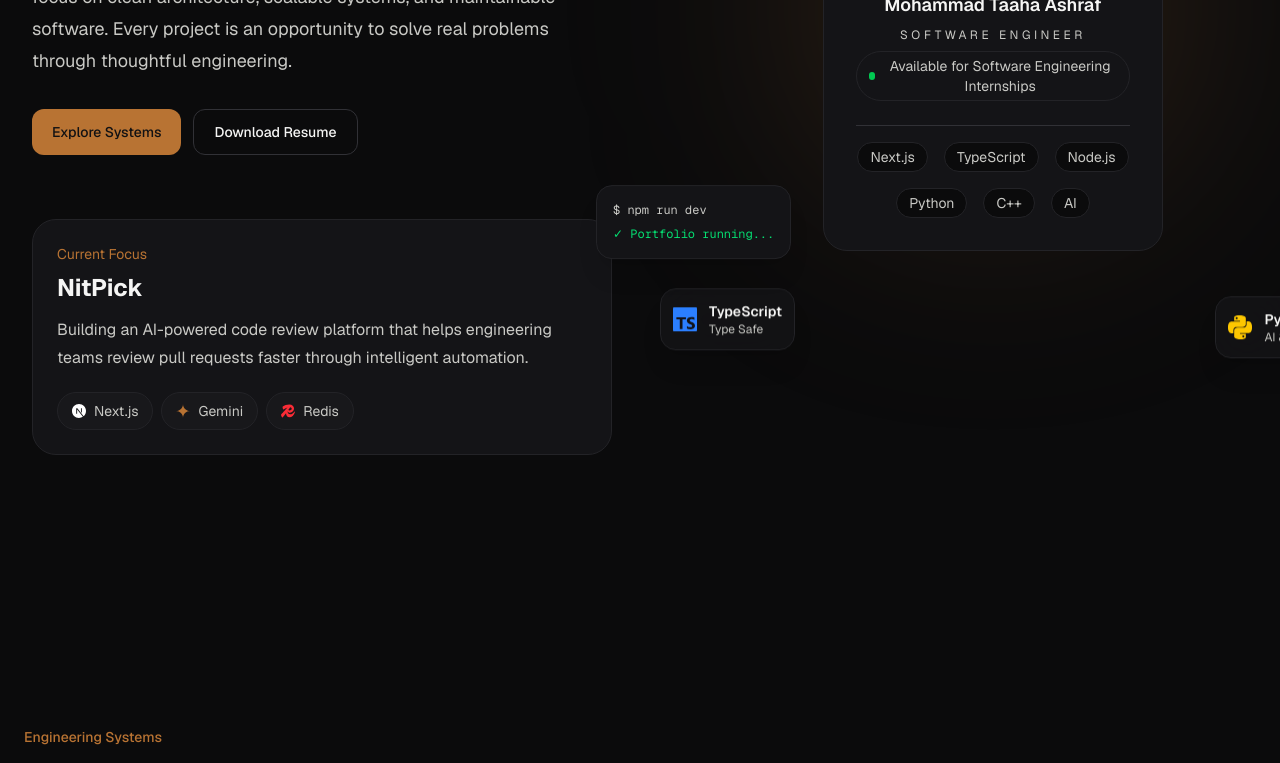
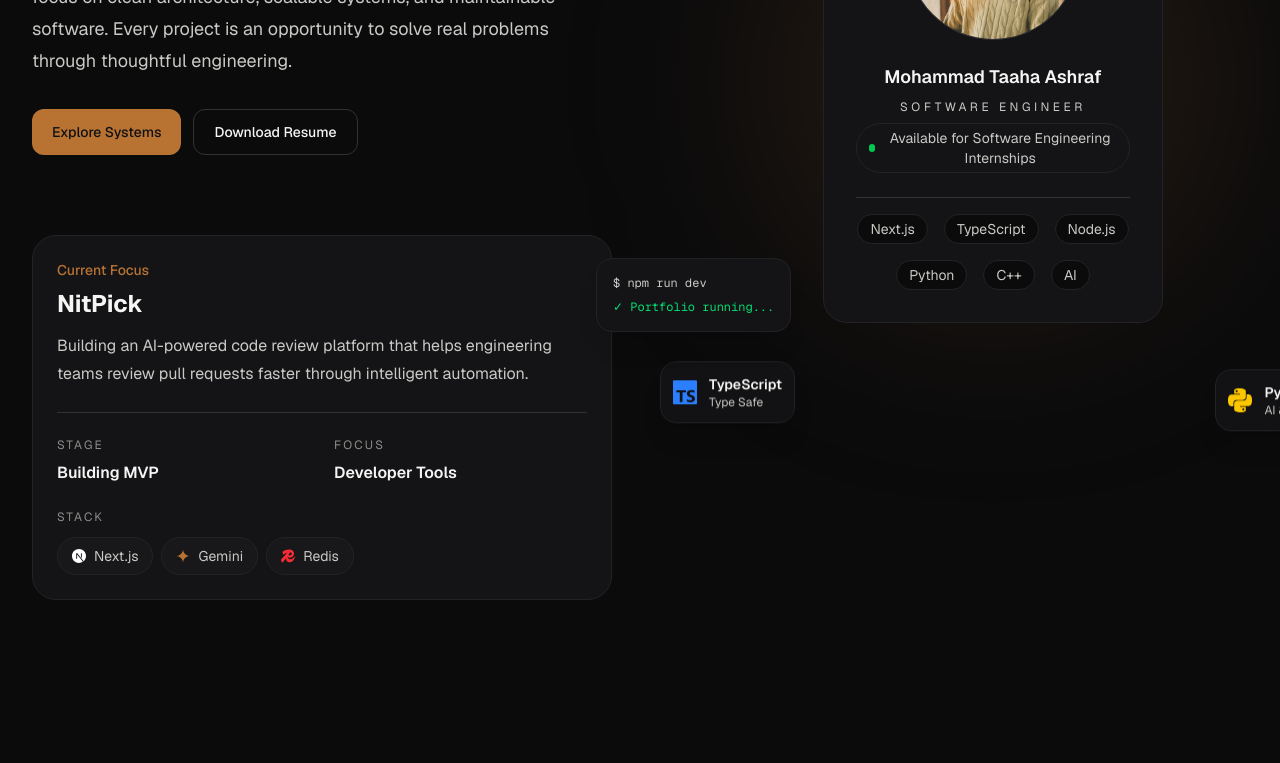
Before and after one commit to m-taaha/taaha-portfolio, a Next.js app: page / in a window 1280 px wide. Shown: the part 666-1429 px from the top of the page. Built offline with nearby package versions, Linux system fonts and the light colour scheme.

Commit message:
refactor(hero): redesign current focus section

```diff
--- a/app/components/sections/Hero/HeroOverview.tsx
+++ b/app/components/sections/Hero/HeroOverview.tsx
@@ -5,31 +5,61 @@
   return (
     <div
       className="
-        mt-8
+        mt-12
         rounded-3xl
         border
         border-border-subtle
         bg-surface-primary
-       p-5 sm:p-6
+        p-6
       "
     >
-      <div className="space-y-5">
+      <div className="space-y-6">
+        {/* Header */}
         <div>
-          <p className="text-sm text-brand-primary">{currentFocus.title}</p>
+          <p className="text-sm font-medium text-brand-primary">
+            {currentFocus.title}
+          </p>
 
-          <h3 className="mt-2 text-xl sm:text-2xl font-bold">
-            {currentFocus.subtitle}
-          </h3>
+          <h3 className="mt-2 text-2xl font-bold">{currentFocus.subtitle}</h3>
 
-          <p className="mt-3 leading-7 text-text-secondary">
+          <p className="mt-3 max-w-xl leading-7 text-text-secondary">
             {currentFocus.description}
           </p>
         </div>
 
-        <div className="flex flex-wrap gap-2">
-          {currentFocus.technologies.map((technology) => (
-            <SkillChip key={technology} technology={technology} />
-          ))}
+        {/* Divider */}
+        <div className="border-t border-border-default" />
+
+        {/* Status */}
+        <div className="grid grid-cols-2 gap-6">
+          <div>
+            <p className="text-xs uppercase tracking-[0.18em] text-text-muted">
+              Stage
+            </p>
+
+            <p className="mt-2 font-semibold">{currentFocus.stage}</p>
+          </div>
+
+          <div>
+            <p className="text-xs uppercase tracking-[0.18em] text-text-muted">
+              Focus
+            </p>
+
+            <p className="mt-2 font-semibold">{currentFocus.focus}</p>
+          </div>
+        </div>
+
+        {/* Stack */}
+        <div>
+          <p className="mb-3 text-xs uppercase tracking-[0.18em] text-text-muted">
+            Stack
+          </p>
+
+          <div className="flex flex-wrap gap-2">
+            {currentFocus.technologies.map((technology) => (
+              <SkillChip key={technology} technology={technology} />
+            ))}
+          </div>
         </div>
       </div>
     </div>
--- a/app/config/hero.ts
+++ b/app/config/hero.ts
@@ -1,8 +1,12 @@
-
 export interface CurrentFocus {
   readonly title: string;
   readonly subtitle: string;
   readonly description: string;
+
+  readonly stage: string;
+
+  readonly focus: string;
+
   readonly technologies: readonly string[];
 }
 
@@ -14,5 +18,9 @@
   description:
     "Building an AI-powered code review platform that helps engineering teams review pull requests faster through intelligent automation.",
 
+  stage: "Building MVP",
+
+  focus: "Developer Tools",
+
   technologies: ["Next.js", "Gemini", "Redis"],
 } as const;
```
